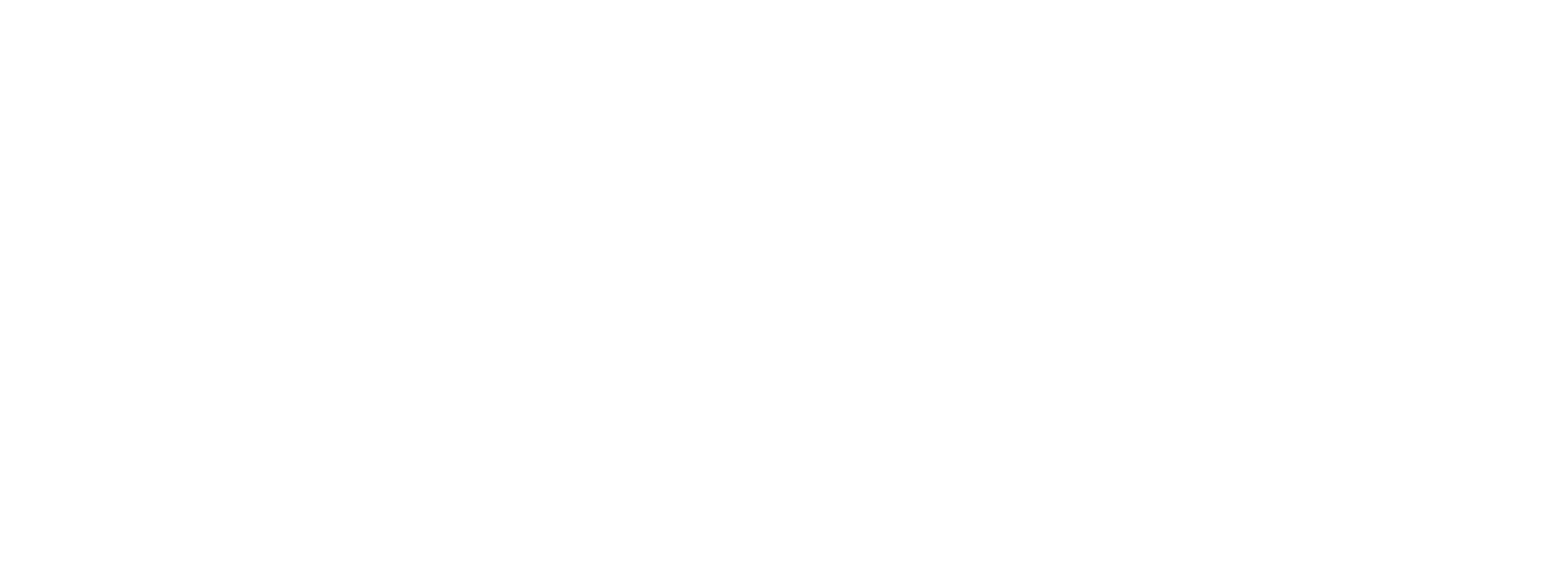
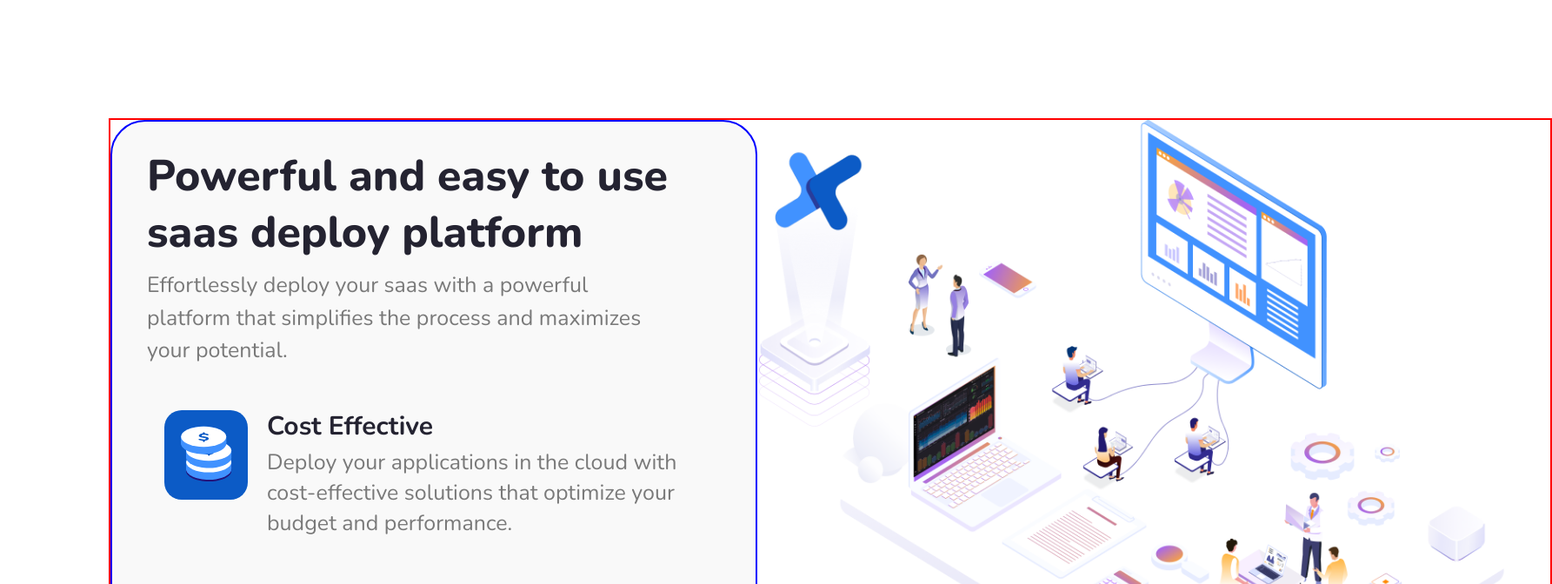
Before and after one commit to KaleemAhmed123/xerocodee-project, a React (Vite) app: page / in a window 1280 px wide. Shown: the part 2080-2752 px from the top of the page at 87% size, 1785 px wide, since content can reach past the window. Before the commit the page ends 2116 px from the top, so only its background shows below. Built offline with nearby package versions, Linux system fonts and the light colour scheme; a web font is replaced by a local one.

Commit message:
About us component done.

```diff
--- a/src/App.jsx
+++ b/src/App.jsx
@@ -2,6 +2,7 @@
 import Navbar from "./components/navbar/Navbar";
 import Hero from "./components/hero/Hero";
 import Features from "./components/features/Features";
+import About from "./components/about/About";
 
 const App = () => {
   return (
@@ -9,6 +10,7 @@
       <Navbar />
       <Hero />
       <Features />
+      <About />
     </div>
   );
 };
--- a/src/components/about/About.jsx
+++ b/src/components/about/About.jsx
@@ -1,18 +1,22 @@
-import "./about.css";
+import "./About.scss";
+
 const AboutUs = () => {
   return (
+    <div className="wrapper">
       <section className="about-us">
-      <div className="left-wrapper">
+        <div className="left">
+          {/* <div className="left-bg"></div> */}
           <div className="left-content">
             {/*  */}
             <div className="heading-container">
               <h2>Powerful and easy to use</h2>
               <h2>saas deploy platform</h2>
-          </div>
+
               <p className="para">
                 Effortlessly deploy your saas with a powerful platform that
                 simplifies the process and maximizes your potential.
               </p>
+            </div>
             {/*  */}
             {/*  */}
             <div className="cost-effective">
@@ -28,7 +32,6 @@
             {/*  */}
             <div className="cost-effective">
               <img className="icon" alt="" src="/icon2.svg" />
-            <img className="icon-sm" alt="" src="/841345-1@2x.png" />
               <div className="content-box">
                 <h3>Scale Anywhere</h3>
                 <p className="para">
@@ -40,8 +43,11 @@
             {/*  */}
           </div>
         </div>
+        <div className="right">
           <img className="right-img" alt="" src="/3-1@2x.png" />
+        </div>
       </section>
+    </div>
   );
 };
 
--- /dev/null
+++ b/src/components/about/About.scss
@@ -0,0 +1,76 @@
+.wrapper{
+  margin-left: 125px; /*TODO- fix*/
+  margin-top: 200px;
+  .about-us {
+    border: 2px solid red;
+    display: flex;
+    align-items: flex-start;
+    width: 1660px;
+    height: 750px;
+
+    .left{
+      // width: 800px;
+      height: 750px;
+      // margin: 0px 213px;
+      border: 2px solid blue;
+      border-radius: 40px;
+      padding: 40px;
+      background: #f9f9f9;
+
+
+      .left-content{
+          display: flex;
+          flex-direction: column;
+          align-items: flex-start;
+          gap: 42px;
+        .heading-container{
+          display: flex;
+          flex-direction: column;
+          align-items: flex-start;
+          gap: 20px;
+
+          width: 600px;
+          height: 210px;
+
+          h2{
+            font-family: 'Nunito';
+            font-weight: 800;
+            font-size: 50px;
+            line-height: 90%;
+          }
+          .para{
+            width: 590px;
+            height: 70px;
+            color: var(--secondary-two);
+          }
+        }
+        .cost-effective{
+          padding: 40px 20px;
+          display: flex;
+          align-items: flex-start;
+          gap: 22px;
+
+          width: 660px;
+          height: 170px;
+
+          .content-box{
+            display: flex;
+            flex-direction: column;
+            gap: 5px;
+
+            .para{
+              line-height: 140%;
+              color: var(--secondary-two);
+            }
+          }
+        }
+      }
+    }
+    .right{
+      img{
+        width: 100%;
+      }
+    }
+  }
+
+}
```
Also changed, not shown: src/components/about/about.css (deleted, +0 -61 lines). Lines whose indentation alone changed are shown as unchanged.
